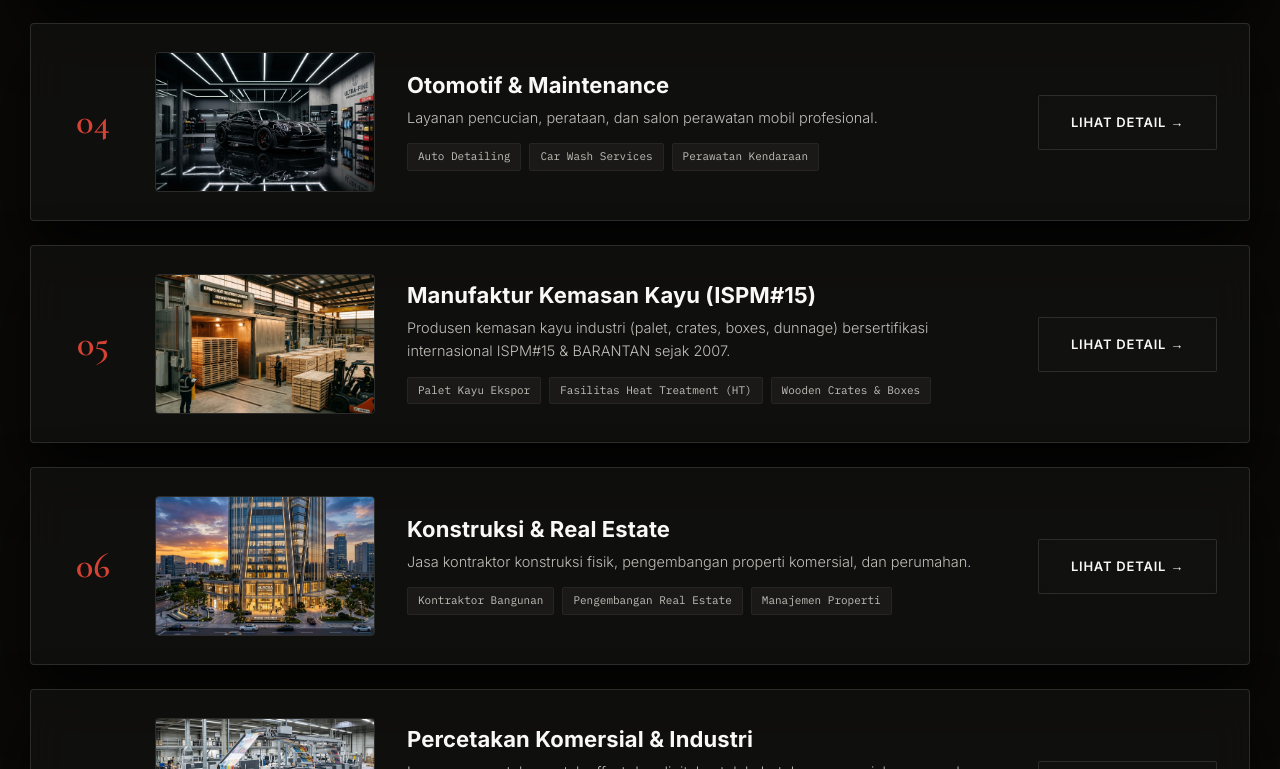
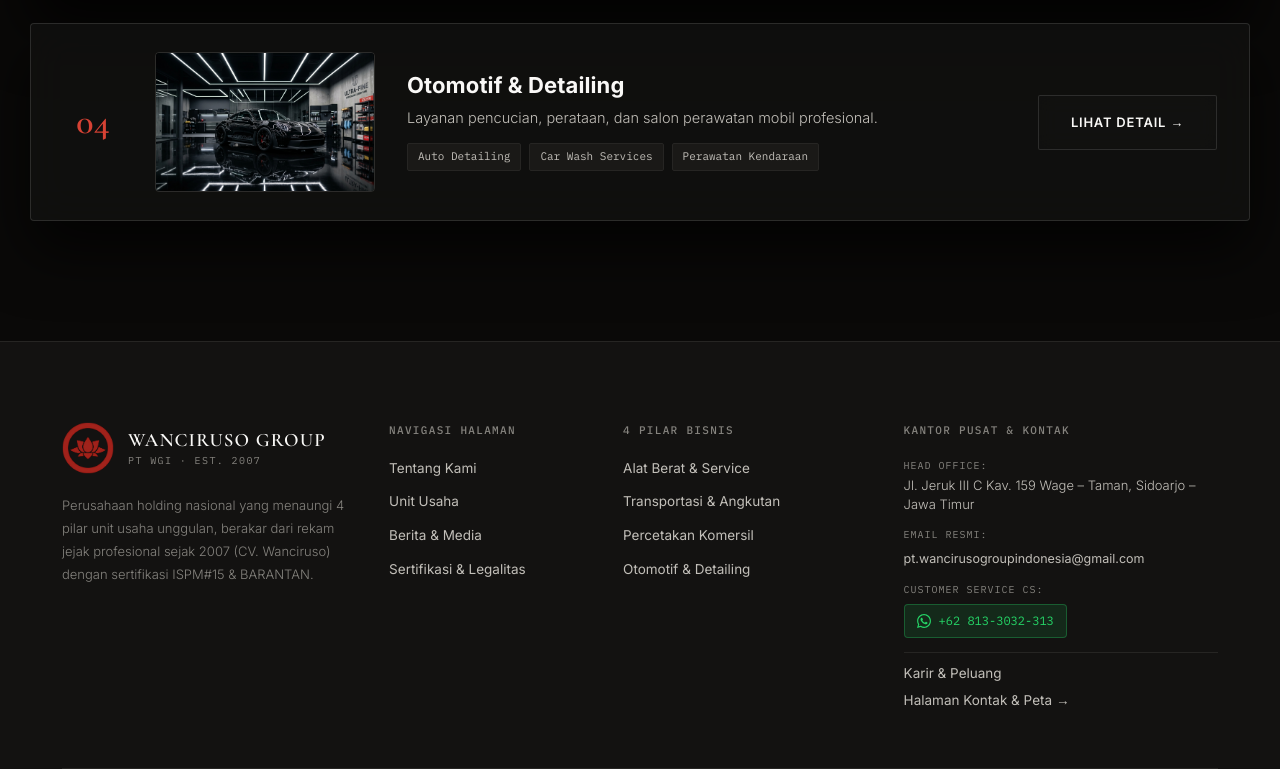
Before and after one commit to ilhamoeba22/company-wancirusogroup, a Nuxt app in the folder frontend/: page /unit-usaha in a window 1280 px wide. Shown: the part 1111-1880 px from the top of the page. Built offline with nearby package versions, Linux system fonts and the light colour scheme.

Commit message:
feat: tampilkan 4 unit usaha unggulan utama (Alat Berat, Transportasi, Percetakan, Otomotif) dan sesuaikan seluruh copy & routing

```diff
--- a/frontend/components/AppFooter.vue
+++ b/frontend/components/AppFooter.vue
@@ -10,7 +10,7 @@
               <small>PT WGI · Est. 2007</small>
             </span>
           </NuxtLink>
-          <p>Perusahaan holding nasional yang menaungi 8 unit usaha lintas sektor, berakar dari rekam jejak profesional sejak 2007 (CV. Wanciruso) dengan sertifikasi ISPM#15 &amp; BARANTAN.</p>
+          <p>Perusahaan holding nasional yang menaungi 4 pilar unit usaha unggulan, berakar dari rekam jejak profesional sejak 2007 (CV. Wanciruso) dengan sertifikasi ISPM#15 &amp; BARANTAN.</p>
         </div>
 
         <div class="foot-col">
@@ -22,12 +22,11 @@
         </div>
 
         <div class="foot-col">
-          <h4>8 Pilar Bisnis</h4>
-          <NuxtLink to="/unit-usaha/perdagangan-ekspor-impor">Perdagangan & Ekspor-Impor</NuxtLink>
-          <NuxtLink to="/unit-usaha/alat-berat">Alat Berat & Perawatan</NuxtLink>
+          <h4>4 Pilar Bisnis</h4>
+          <NuxtLink to="/unit-usaha/alat-berat">Alat Berat & Service</NuxtLink>
           <NuxtLink to="/unit-usaha/transportasi-angkutan">Transportasi & Angkutan</NuxtLink>
-          <NuxtLink to="/unit-usaha/manufaktur-ispm15">Manufaktur (ISPM#15)</NuxtLink>
-          <NuxtLink to="/unit-usaha/konstruksi-real-estate">Konstruksi & Real Estate</NuxtLink>
+          <NuxtLink to="/unit-usaha/percetakan">Percetakan Komersil</NuxtLink>
+          <NuxtLink to="/unit-usaha/otomotif">Otomotif & Detailing</NuxtLink>
         </div>
 
         <div class="foot-col foot-contact-col">
--- a/frontend/components/AppHeader.vue
+++ b/frontend/components/AppHeader.vue
@@ -51,7 +51,7 @@
             </div>
             <div class="dropdown-footer">
               <NuxtLink to="/unit-usaha" class="btn-line" @click="showDropdown = false">
-                Lihat Ringkasan 8 Pilar &rarr;
+                Lihat 4 Pilar Bisnis Utama &rarr;
               </NuxtLink>
             </div>
           </div>
@@ -87,12 +87,12 @@
       <!-- Mobile Unit Usaha Accordion -->
       <div class="mobile-accordion">
         <button type="button" class="mobile-accordion-btn" @click="mobileUnitsOpen = !mobileUnitsOpen">
-          <span>8 Pilar Unit Usaha</span>
+          <span>4 Pilar Unit Usaha</span>
           <span :class="['m-arrow', { open: mobileUnitsOpen }]">&#9662;</span>
         </button>
         <div v-show="mobileUnitsOpen" class="mobile-sub-list">
           <NuxtLink to="/unit-usaha" @click="closeMobileMenu" class="m-sub-all">
-            &bull; Semua Unit Usaha (Overview 8 Pilar) &rarr;
+            &bull; Semua Unit Usaha (Overview 4 Pilar) &rarr;
           </NuxtLink>
           <NuxtLink
             v-for="unit in unitsNav"
@@ -129,14 +129,10 @@
 let dropdownTimer = null
 
 const unitsNav = [
-  { slug: 'perdagangan-ekspor-impor', icon: '📦', title: 'Perdagangan & Ekspor-Impor', desc: 'Ekspor komoditas & barang industri' },
-  { slug: 'alat-berat', icon: '🚜', title: 'Alat Berat & Service', desc: 'Sewa & pemeliharaan mesin berat' },
+  { slug: 'alat-berat', icon: '🚜', title: 'Alat Berat & Service', desc: 'Sewa & pemeliharaan armada industri' },
   { slug: 'transportasi-angkutan', icon: '🚚', title: 'Transportasi & Angkutan', desc: 'Armada pengangkutan logistik B2B' },
-  { slug: 'otomotif', icon: '🚘', title: 'Otomotif & Detailing', desc: 'Perawatan & pencucian profesional' },
-  { slug: 'manufaktur-ispm15', icon: '🪵', title: 'Manufaktur (ISPM#15)', desc: 'Kemasan kayu ekspor & Heat Treatment' },
-  { slug: 'konstruksi-real-estate', icon: '🏢', title: 'Konstruksi & Real Estate', desc: 'Kontraktor & pengembang properti' },
-  { slug: 'percetakan', icon: '🖨️', title: 'Percetakan Komersial', desc: 'Cetak offset & digital korporat' },
-  { slug: 'agribisnis', icon: '🌾', title: 'Agribisnis Terpadu', desc: 'Pertanian & peternakan modern' }
+  { slug: 'percetakan', icon: '🖨️', title: 'Percetakan Komersil', desc: 'Cetak offset & digital korporat' },
+  { slug: 'otomotif', icon: '🚘', title: 'Otomotif & Detailing', desc: 'Perawatan & pencucian profesional' }
 ]
 
 const { theme, toggleTheme, initTheme } = useTheme()
--- a/frontend/nuxt.config.ts
+++ b/frontend/nuxt.config.ts
@@ -11,7 +11,7 @@
       meta: [
         { charset: 'utf-8' },
         { name: 'viewport', content: 'width=device-width, initial-scale=1' },
-        { name: 'description', content: 'PT Wanciruso Group Indonesia (WGI) adalah perusahaan holding nasional yang menaungi 8 unit usaha lintas sektor: Perdagangan & Ekspor-Impor, Alat Berat, Transportasi, Otomotif, Manufaktur, Konstruksi & Real Estate, Percetakan, dan Agribisnis.' }
+        { name: 'description', content: 'PT Wanciruso Group Indonesia (WGI) adalah perusahaan holding nasional yang menaungi 4 unit usaha lintas sektor unggulan: Alat Berat & Service, Transportasi & Angkutan Logistics, Percetakan Komersil, dan Otomotif & Detailing.' }
       ],
       link: [
         { rel: 'icon', type: 'image/png', href: '/icon_wgi.png' }
--- a/frontend/pages/index.vue
+++ b/frontend/pages/index.vue
@@ -11,10 +11,10 @@
             <p class="eyebrow floating">Holding Company Lintas Sektor</p>
             <h1>Satu Grup, <br class="desktop-only" />Banyak <em>Sektor</em>, <br class="desktop-only" />Satu Komitmen Mitra.</h1>
             <p class="sub">
-              PT Wanciruso Group Indonesia (WGI) memposisikan diri sebagai perusahaan holding terkemuka yang menaungi 8 unit bisnis strategis. Kami menghadirkan standar internasional (ISPM#15 & BARANTAN), efisiensi operasional, dan tata kelola korporat terbaik bagi seluruh mitra bisnis dan investor.
+              PT Wanciruso Group Indonesia (WGI) memposisikan diri sebagai perusahaan holding terkemuka yang menaungi 4 unit bisnis strategis. Kami menghadirkan standar internasional (ISPM#15 & BARANTAN), efisiensi operasional, dan tata kelola korporat terbaik bagi seluruh mitra bisnis dan investor.
             </p>
             <div class="hero-actions">
-              <NuxtLink to="/unit-usaha" class="btn btn-primary">Jelajahi 8 Pilar Bisnis</NuxtLink>
+              <NuxtLink to="/unit-usaha" class="btn btn-primary">Jelajahi 4 Pilar Bisnis</NuxtLink>
               <NuxtLink to="/kontak" class="btn btn-outline">Konsultasi Kemitraan</NuxtLink>
             </div>
           </div>
@@ -24,7 +24,7 @@
               <div class="lbl">Awal Berdiri</div>
             </div>
             <div>
-              <div class="num">8</div>
+              <div class="num">4</div>
               <div class="lbl">Pilar Bisnis</div>
             </div>
             <div>
@@ -40,24 +40,24 @@
     <div class="marquee-wrap">
       <div class="marquee-track">
         <div class="grp">
-          <span>Perdagangan &amp; Ekspor-Impor</span>
           <span>Alat Berat &amp; Service</span>
           <span>Transportasi &amp; Angkutan</span>
+          <span>Percetakan Komersil</span>
           <span>Otomotif &amp; Detailing</span>
-          <span>Manufaktur (ISPM#15)</span>
-          <span>Konstruksi &amp; Real Estate</span>
-          <span>Percetakan</span>
-          <span>Agribisnis</span>
+          <span>Alat Berat &amp; Service</span>
+          <span>Transportasi &amp; Angkutan</span>
+          <span>Percetakan Komersil</span>
+          <span>Otomotif &amp; Detailing</span>
         </div>
         <div class="grp">
-          <span>Perdagangan &amp; Ekspor-Impor</span>
           <span>Alat Berat &amp; Service</span>
           <span>Transportasi &amp; Angkutan</span>
+          <span>Percetakan Komersil</span>
           <span>Otomotif &amp; Detailing</span>
-          <span>Manufaktur (ISPM#15)</span>
-          <span>Konstruksi &amp; Real Estate</span>
-          <span>Percetakan</span>
-          <span>Agribisnis</span>
+          <span>Alat Berat &amp; Service</span>
+          <span>Transportasi &amp; Angkutan</span>
+          <span>Percetakan Komersil</span>
+          <span>Otomotif &amp; Detailing</span>
         </div>
       </div>
     </div>
@@ -95,7 +95,7 @@
               <div class="tl-year">Kini</div>
               <div class="tl-body">
                 <h4>Transformasi Menjadi PT WGI</h4>
-                <p>Holding company nasional terintegrasi di 8 sektor usaha strategis.</p>
+                <p>Holding company nasional terintegrasi di 4 pilar sektor usaha strategis.</p>
               </div>
             </div>
           </div>
@@ -108,12 +108,12 @@
     </section>
 
 
-    <!-- UNIT USAHA (8 PILAR BISNIS) - DYNAMIC REST API CONSUMPTION -->
+    <!-- UNIT USAHA (4 PILAR BISNIS UTAMA) - DYNAMIC REST API CONSUMPTION -->
     <section id="unit">
       <div class="wrap">
         <div class="section-head">
           <p class="eyebrow">Portfolio Bisnis</p>
-          <h2>Delapan Pilar Bisnis PT WGI</h2>
+          <h2>Empat Pilar Bisnis Utama PT WGI</h2>
           <p>Beragam sektor strategis, dipandu oleh komitmen kualitas dan tata kelola korporat yang profesional.</p>
         </div>
 
@@ -180,8 +180,8 @@
           <div class="stat-lbl">Tahun Berdiri</div>
         </div>
         <div>
-          <div class="stat-num">8</div>
-          <div class="stat-lbl">Sektor Usaha</div>
+          <div class="stat-num">4</div>
+          <div class="stat-lbl">Sektor Utama</div>
         </div>
         <div>
           <div class="stat-num">56°C</div>
@@ -257,15 +257,13 @@
   return unitIcons[slug] || '<svg viewBox="0 0 24 24" fill="none" stroke="currentColor" stroke-width="1.8"><rect x="3" y="3" width="18" height="18" rx="2"/></svg>'
 }
 
+const activeSlugs = ['alat-berat', 'transportasi-angkutan', 'percetakan', 'otomotif']
+
 const fallbackUnits = [
-  { slug: 'perdagangan-ekspor-impor', name: 'Perdagangan & Ekspor-Impor', desc: 'Perdagangan umum serta kegiatan ekspor dan impor barang komoditas industri.', image: unitImages['perdagangan-ekspor-impor'] },
-  { slug: 'alat-berat', name: 'Alat Berat & Perawatan', desc: 'Jasa penyewaan & perawatan forklift industri, mobile crane, dan alat berat.', image: unitImages['alat-berat'] },
+  { slug: 'alat-berat', name: 'Alat Berat & Service', desc: 'Jasa penyewaan & perawatan forklift industri, mobile crane, dan alat berat.', image: unitImages['alat-berat'] },
   { slug: 'transportasi-angkutan', name: 'Transportasi & Angkutan', desc: 'Jasa sewa angkutan dan armada transportasi logistik terpadu.', image: unitImages['transportasi-angkutan'] },
-  { slug: 'otomotif', name: 'Otomotif & Detailing', desc: 'Usaha pencucian dan salon perawatan mobil profesional.', image: unitImages['otomotif'] },
-  { slug: 'manufaktur-ispm15', name: 'Manufaktur (ISPM#15)', desc: 'Produksi kemasan kayu ekspor (palet, crates) bersertifikasi ISPM#15 sejak 2007.', image: unitImages['manufaktur-ispm15'] },
-  { slug: 'konstruksi-real-estate', name: 'Konstruksi & Real Estate', desc: 'Kegiatan kontraktor konstruksi serta pengembangan properti komersial.', image: unitImages['konstruksi-real-estate'] },
-  { slug: 'percetakan', name: 'Percetakan Komersial', desc: 'Kegiatan percetakan offset & digital untuk kebutuhan komersial.', image: unitImages['percetakan'] },
-  { slug: 'agribisnis', name: 'Agribisnis', desc: 'Kegiatan pertanian, peternakan, dan perikanan terpadu.', image: unitImages['agribisnis'] }
+  { slug: 'percetakan', name: 'Percetakan Komersil', desc: 'Kegiatan percetakan offset & digital untuk kebutuhan komersial.', image: unitImages['percetakan'] },
+  { slug: 'otomotif', name: 'Otomotif & Detailing', desc: 'Usaha pencucian dan salon perawatan mobil profesional.', image: unitImages['otomotif'] }
 ]
 
 const displayUnits = ref(fallbackUnits)
@@ -273,13 +271,16 @@
 onMounted(async () => {
   const apiUnits = await fetchUnitUsaha()
   if (apiUnits && apiUnits.length > 0) {
-    displayUnits.value = apiUnits
+    const filtered = apiUnits.filter(u => activeSlugs.includes(u.slug))
+    if (filtered.length > 0) {
+      displayUnits.value = filtered
+    }
   }
 })
 
 useSeoMeta({
   title: 'PT Wanciruso Group Indonesia (WGI) — Perusahaan Holding Nasional',
-  description: 'PT Wanciruso Group Indonesia (WGI) menaungi 8 unit usaha lintas sektor dengan standar internasional ISPM#15 & BARANTAN.'
+  description: 'PT Wanciruso Group Indonesia (WGI) menaungi 4 unit usaha lintas sektor unggulan: Alat Berat & Service, Transportasi & Angkutan, Percetakan Komersil, dan Otomotif & Detailing.'
 })
 </script>
 
--- a/frontend/pages/karir.vue
+++ b/frontend/pages/karir.vue
@@ -5,7 +5,7 @@
         <p class="eyebrow">Karir & Peluang</p>
         <h1>Bekerja Bersama PT Wanciruso Group Indonesia</h1>
         <p class="sub-lead">
-          Bergabung bersama tim profesional yang dinamis dan bertumbuh dalam grup holding 8 unit usaha lintas sektor.
+          Bergabung bersama tim profesional yang dinamis dan bertumbuh dalam grup holding 4 pilar unit usaha lintas sektor.
         </p>
       </div>
     </section>
--- a/frontend/pages/kontak.vue
+++ b/frontend/pages/kontak.vue
@@ -112,14 +112,10 @@
                 <label>Sektor Unit Usaha Yang Dituju *</label>
                 <select v-model="form.unit_usaha_dituju" required>
                   <option value="">-- Pilih Unit Usaha --</option>
-                  <option value="Perdagangan & Ekspor-Impor">Perdagangan & Ekspor-Impor</option>
-                  <option value="Alat Berat">Alat Berat & Perawatan</option>
+                  <option value="Alat Berat & Service">Alat Berat & Service</option>
                   <option value="Transportasi & Angkutan">Transportasi & Angkutan</option>
-                  <option value="Otomotif">Otomotif & Maintenance</option>
-                  <option value="Manufaktur ISPM#15">Manufaktur Kemasan Kayu (ISPM#15)</option>
-                  <option value="Konstruksi & Real Estate">Konstruksi & Real Estate</option>
-                  <option value="Percetakan">Percetakan</option>
-                  <option value="Agribisnis">Agribisnis</option>
+                  <option value="Percetakan Komersil">Percetakan Komersil</option>
+                  <option value="Otomotif & Detailing">Otomotif & Detailing</option>
                   <option value="Holding General Inquiry">Kemitraan Holding General</option>
                 </select>
               </div>
--- a/frontend/pages/sertifikasi.vue
+++ b/frontend/pages/sertifikasi.vue
@@ -52,7 +52,7 @@
     nama: 'NIB & Perizinan Berusaha Berbasis Risiko',
     nomor: 'NIB-9120301928471',
     penerbit: 'Kementerian Investasi / BKPM RI (OSS RBA)',
-    deskripsi: 'Perizinan legalitas induk holding PT Wanciruso Group Indonesia untuk 8 sektor usaha (Perdagangan, Alat Berat, Transportasi, Otomotif, Manufaktur, Konstruksi, Percetakan, Agribisnis).',
+    deskripsi: 'Perizinan legalitas induk holding PT Wanciruso Group Indonesia untuk sektor usaha strategis (Alat Berat & Service, Transportasi & Angkutan, Percetakan Komersil, Otomotif & Detailing).',
     standar: 'OSS RBA Legal Holding'
   }
 ]
--- a/frontend/pages/tentang-kami.vue
+++ b/frontend/pages/tentang-kami.vue
@@ -5,7 +5,7 @@
         <p class="eyebrow">Profil Korporat</p>
         <h1>Tentang PT Wanciruso Group Indonesia</h1>
         <p class="sub-lead">
-          Rekam jejak profesional yang berawal dari keahlian spesialis kemasan kayu industri sejak 2007, berkembang menjadi grup holding nasional 8 pilar bisnis.
+          Rekam jejak profesional yang berawal dari keahlian spesialis kemasan kayu industri sejak 2007, berkembang menjadi grup holding nasional 4 pilar bisnis unggulan.
         </p>
       </div>
     </section>
@@ -21,7 +21,7 @@
             Fasilitas <em>heat treatment</em> kami diinspeksi dan diverifikasi oleh Badan Karantina Pertanian (BARANTAN) Kementerian Pertanian Republik Indonesia, memastikan seluruh kemasan bebas dari hama perusak kayu untuk standar ekspor global.
           </p>
           <p>
-            Seiring pertumbuhan kepercayaan mitra dan tuntutan diversifikasi usaha, CV. Wanciruso bertransformasi menjadi <strong>PT Wanciruso Group Indonesia</strong> sebagai <em>holding company</em> yang menaungi 8 unit bisnis lintas sektor secara terpadu.
+            Seiring pertumbuhan kepercayaan mitra dan tuntutan diversifikasi usaha, CV. Wanciruso bertransformasi menjadi <strong>PT Wanciruso Group Indonesia</strong> sebagai <em>holding company</em> yang menaungi 4 pilar unit bisnis strategis secara terpadu.
           </p>
         </div>
 
@@ -64,7 +64,7 @@
 <script setup>
 useSeoMeta({
   title: 'Tentang Kami — PT Wanciruso Group Indonesia (WGI)',
-  description: 'Sejarah perkembangan PT Wanciruso Group Indonesia dari CV. Wanciruso (2007) spesialis ISPM#15 hingga menjadi holding company dengan 8 unit usaha.'
+  description: 'Sejarah perkembangan PT Wanciruso Group Indonesia dari CV. Wanciruso (2007) spesialis ISPM#15 hingga menjadi holding company dengan 4 pilar unit usaha unggulan.'
 })
 </script>
 
--- a/frontend/pages/unit-usaha/[slug].vue
+++ b/frontend/pages/unit-usaha/[slug].vue
@@ -58,7 +58,7 @@
               Hubungi Kantor Pusat &rarr;
             </NuxtLink>
             <NuxtLink to="/unit-usaha" class="btn btn-outline" style="margin-top: 10px; width: 100%; justify-content: center;">
-              &larr; Kembali ke 8 Unit
+              &larr; Kembali ke 4 Unit
             </NuxtLink>
           </div>
         </div>
@@ -187,6 +187,12 @@
 
 const route = useRoute()
 const slug = route.params.slug
+
+const allowedSlugs = ['alat-berat', 'transportasi-angkutan', 'percetakan', 'otomotif']
+
+if (!allowedSlugs.includes(slug)) {
+  await navigateTo('/unit-usaha', { replace: true, redirectCode: 302 })
+}
 
 const { theme, initTheme } = useTheme()
 const galleryViewMode = ref('3d')
--- a/frontend/pages/unit-usaha/index.vue
+++ b/frontend/pages/unit-usaha/index.vue
@@ -3,9 +3,9 @@
     <section class="page-header">
       <div class="wrap">
         <p class="eyebrow">Portfolio Bisnis</p>
-        <h1>Delapan Pilar Unit Usaha PT WGI</h1>
+        <h1>Empat Pilar Unit Usaha PT WGI</h1>
         <p class="sub-lead">
-          Perusahaan holding nasional dengan bisnis terintegrasi di 8 sektor strategis untuk mendukung pertumbuhan industri Indonesia.
+          Perusahaan holding nasional dengan portofolio bisnis terintegrasi di 4 sektor unggulan strategis untuk mendukung pertumbuhan industri dan operasional mitra.
         </p>
       </div>
     </section>
@@ -39,15 +39,8 @@
 <script setup>
 const units = [
   {
-    slug: 'perdagangan-ekspor-impor',
-    name: 'Perdagangan & Ekspor-Impor',
-    desc: 'Perdagangan umum komoditas serta kegiatan ekspor dan impor barang industri lintas batas.',
-    services: ['Perdagangan Komoditas', 'Jasa Ekspor-Impor', 'Customs Clearance'],
-    image: '/images/trade_export_import.jpg'
-  },
-  {
     slug: 'alat-berat',
-    name: 'Alat Berat & Perawatan',
+    name: 'Alat Berat & Service',
     desc: 'Jasa penyewaan, perawatan (service), dan pengadaan armada forklift dan mobile crane untuk operasional industri, pergudangan, dan proyek.',
     services: ['Sewa Forklift & Mobile Crane', 'Maintenance Service & Perawatan', 'Sparepart Support'],
     image: '/images/heavy_equipment.jpg'
@@ -60,45 +53,24 @@
     image: '/images/transport_logistics.jpg'
   },
   {
-    slug: 'otomotif',
-    name: 'Otomotif & Maintenance',
-    desc: 'Layanan pencucian, perataan, dan salon perawatan mobil profesional.',
-    services: ['Auto Detailing', 'Car Wash Services', 'Perawatan Kendaraan'],
-    image: '/images/automotive_detailing.jpg'
-  },
-  {
-    slug: 'manufaktur-ispm15',
-    name: 'Manufaktur Kemasan Kayu (ISPM#15)',
-    desc: 'Produsen kemasan kayu industri (palet, crates, boxes, dunnage) bersertifikasi internasional ISPM#15 & BARANTAN sejak 2007.',
-    services: ['Palet Kayu Ekspor', 'Fasilitas Heat Treatment (HT)', 'Wooden Crates & Boxes'],
-    image: '/images/about_factory.jpg'
-  },
-  {
-    slug: 'konstruksi-real-estate',
-    name: 'Konstruksi & Real Estate',
-    desc: 'Jasa kontraktor konstruksi fisik, pengembangan properti komersial, dan perumahan.',
-    services: ['Kontraktor Bangunan', 'Pengembangan Real Estate', 'Manajemen Properti'],
-    image: '/images/construction_realestate.jpg'
-  },
-  {
     slug: 'percetakan',
-    name: 'Percetakan Komersial & Industri',
+    name: 'Percetakan Komersil',
     desc: 'Layanan percetakan cetak offset dan digital untuk kebutuhan promosi, kemasan, dan dokumen resmi.',
     services: ['Cetak Offset & Digital', 'Kemasan Cetak', 'Percetakan Korporat'],
     image: '/images/printing_press.jpg'
   },
   {
-    slug: 'agribisnis',
-    name: 'Agribisnis & Peternakan',
-    desc: 'Pengembangan sektor pertanian, peternakan, dan perikanan terpadu berkelanjutan.',
-    services: ['Pertanian Terpadu', 'Peternakan', 'Perikanan Darat'],
-    image: '/images/agribusiness_farm.jpg'
+    slug: 'otomotif',
+    name: 'Otomotif & Detailing',
+    desc: 'Layanan pencucian, perataan, dan salon perawatan mobil profesional.',
+    services: ['Auto Detailing', 'Car Wash Services', 'Perawatan Kendaraan'],
+    image: '/images/automotive_detailing.jpg'
   }
 ]
 
 useSeoMeta({
   title: 'Unit Usaha — PT Wanciruso Group Indonesia',
-  description: '8 Pilar Bisnis PT Wanciruso Group Indonesia: Perdagangan, Alat Berat, Transportasi, Otomotif, Manufaktur ISPM#15, Konstruksi, Percetakan, dan Agribisnis.'
+  description: '4 Pilar Bisnis Unggulan PT Wanciruso Group Indonesia: Alat Berat & Service, Transportasi & Angkutan Logistics, Percetakan Komersil, dan Otomotif & Detailing.'
 })
 </script>
 
```
Also changed, not shown: 1 other file (tests, documents, lock files or other folders).
